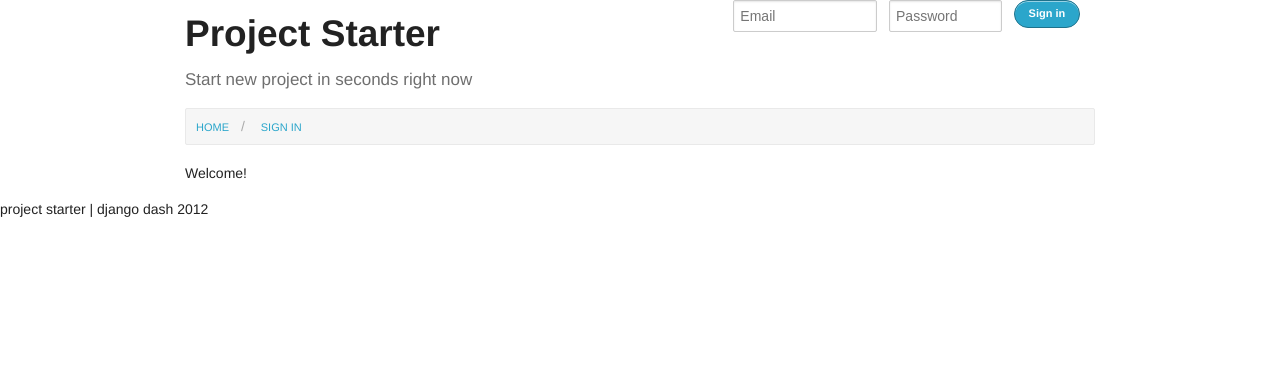
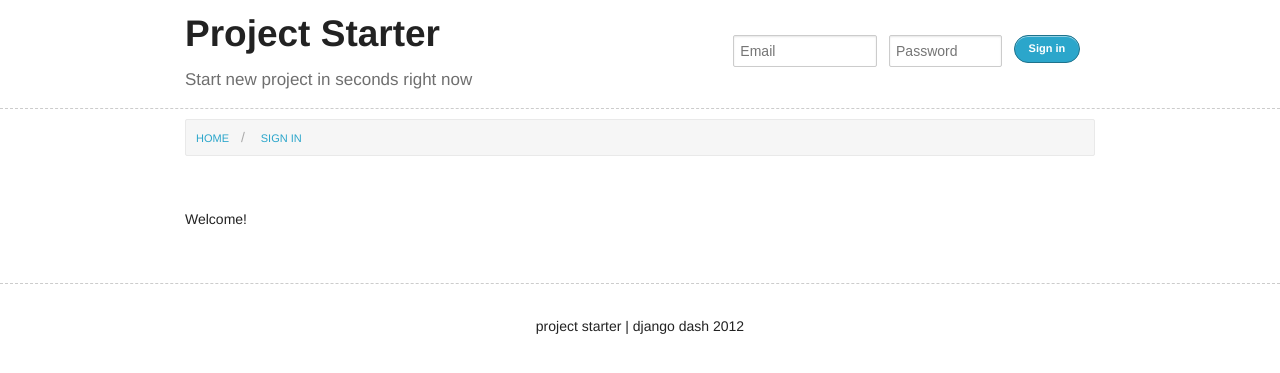
Before and after one commit to ivanpenchev/project-starter, a Django app: template project/project/templates/index.html in a window 1280 px wide. Shown: the top 373 px of the page. Run offline with Django 3.2, Linux system fonts and the light colour scheme; the template is opened without the code that fills it, so the values that code supplies are empty; parts of the project's set-up code (start-up, migrations or seed data) failed here and were passed over.

Commit message:
added some new style to app.css

```diff
--- a/project/static/stylesheets/app.css
+++ b/project/static/stylesheets/app.css
@@ -12,7 +12,11 @@
 /* -----------------------------------------
    Shared Styles
 ----------------------------------------- */
-
+header { border-bottom: 1px dashed #ccc; margin-bottom: 10px; }
+header .login-form-small { padding-top: 35px; }
+header .login-form-small .login-btn { padding-top: 17px !important;}
+div.content { margin: 35px 0; }
+footer { border-top: 1px dashed #ccc; text-align: center; padding: 35px 0; }
 
 
 /* -----------------------------------------
```
